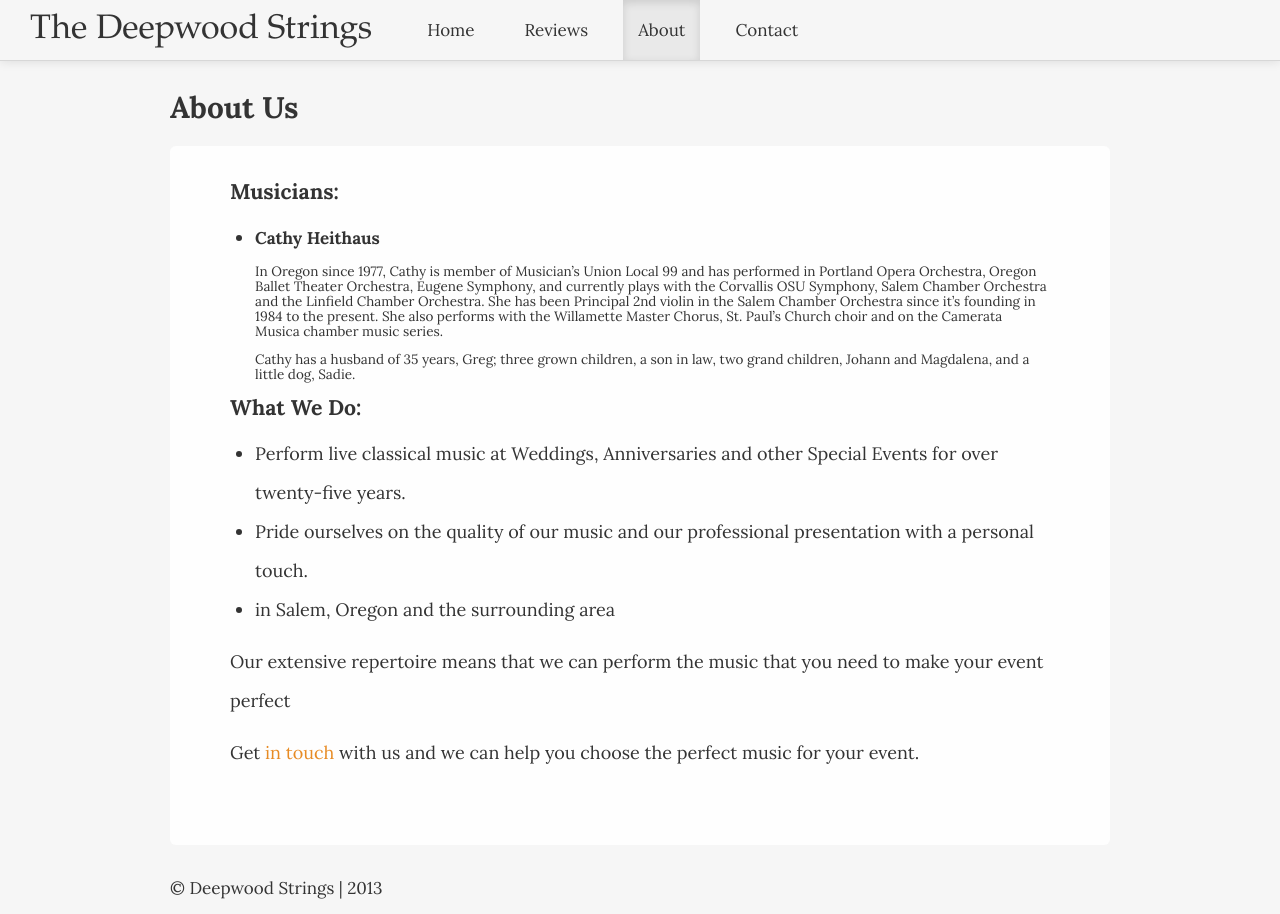
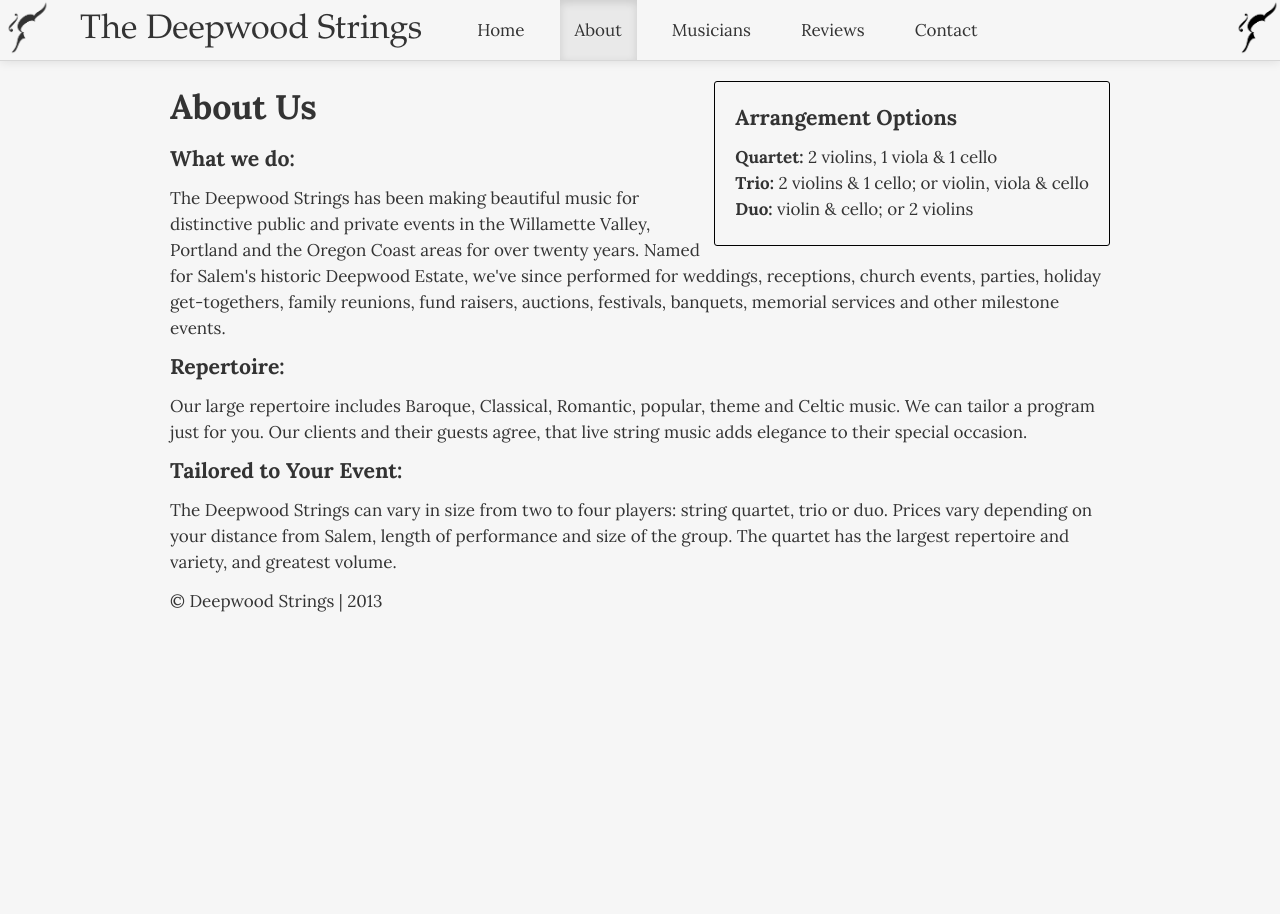
Before and after one commit to bheithaus/deepwood_strings, a Jekyll site: the page built from about/index.html, in a window 1280 px wide. Built offline with Jekyll 4.4.1, drawn with Linux system fonts in a browser that asks for light colours.

Commit message:
rework site

```diff
--- a/_config.yml
+++ b/_config.yml
@@ -1,3 +1,3 @@
-name: Your New Jekyll Site
+name: Deepwood Strings
 pygments: true
-url: http://bheithaus.github.io/deepwood_strings
+url: http://www.deepwoodstrings.com
--- a/_layouts/default.html
+++ b/_layouts/default.html
@@ -18,17 +18,26 @@
 	    <div class="container">
 			<nav class="navbar navbar-fixed-top">
 				<div class="navbar-inner">
+					<a id="logo" class="pull-left">
+						<img src="{{site.url}}/images/logo.gif" width="50px">
+					</a>
 					<a class="brand">The Deepwood Strings</a>
+					<a id="logo" class="pull-right">
+						<img src="{{site.url}}/images/logo.gif" width="50px">
+					</a>
 					<ul class="nav">
 					  <li class="divider-vertical"></li>
 
 					  <li class="active" id="homeLink"><a href="/">Home</a></li>
 					  <li class="divider-vertical"></li>
 
-					  <li id="portfolioLink"><a href="/reviews">Reviews</a></li>
+					  <li id="aboutLink"><a href="/about">About</a></li>
 					  <li class="divider-vertical"></li>
 
-					  <li id="aboutLink"><a href="/about">About</a></li>
+					  <li id="musiciansLink"><a href="/musicians">Musicians</a></li>
+					  <li class="divider-vertical"></li>
+
+					  <li id="portfolioLink"><a href="/reviews">Reviews</a></li>
 					  <li class="divider-vertical"></li>
 
 					  <li id="contactLink"><a href="/contact">Contact</a></li>
--- a/about/index.html
+++ b/about/index.html
@@ -4,23 +4,27 @@ title: About
 ---
 
 <div>
-	<h3>About Us</h3>
-	<div class="hero-unit">
-		<h4>Musicians:</h4>
-		<div class="musicians">
-			<ul>
-				<li><h5>Cathy Heithaus</h5>
-					<p>In Oregon since 1977, Cathy is member of Musician’s Union Local 99 and has performed in Portland Opera Orchestra, Oregon Ballet Theater Orchestra, Eugene Symphony, and currently plays with the Corvallis OSU Symphony, Salem Chamber Orchestra and the Linfield Chamber Orchestra.  She has been Principal 2nd violin in the Salem Chamber Orchestra since it’s founding in 1984 to the present. She also performs with the Willamette Master Chorus, St. Paul’s Church choir and on the Camerata Musica chamber music series.</p><p>Cathy has a husband of 35 years, Greg; three grown children, a son in law, two grand children, Johann and Magdalena, and a little dog, Sadie.</p></a>
-				</li>
-			</ul>
-		</div>
-		<h4>What We Do:</h4>
-		<ul>
-			<li>Perform live classical music at Weddings, Anniversaries and other Special Events for over twenty-five years.</li>
-			<li>Pride ourselves on the quality of our music and our professional presentation with a personal touch.</li>
-			<li>in Salem, Oregon and the surrounding area</li>
+	<div class="pull-right arrangements">
+		<h4>Arrangement Options</h4>
+		<ul class="unstyled">
+			<li><strong>Quartet: </strong>2 violins, 1 viola & 1 cello</li>
+			<li><strong>Trio: </strong>2 violins & 1 cello; or violin, viola & cello</li>
+			<li><strong>Duo: </strong>violin & cello; or 2 violins</li>
 		</ul>
-		<p>Our extensive repertoire means that we can perform the music that you need to make your event perfect</p>
-		<p>Get <a href="/contact">in touch</a> with us and we can help you choose the perfect music for your event.</p>
+	</div>
+	<h1>About Us</h1>
+	<div class="">
+		<h4>What we do:</h4>
+		<p>
+			The Deepwood Strings has been making beautiful music for distinctive public and private events in the Willamette Valley, Portland and the Oregon Coast areas for over twenty years. Named for Salem's historic Deepwood Estate, we've since performed for weddings, receptions, church events, parties, holiday get-togethers, family reunions, fund raisers, auctions, festivals, banquets, memorial services and other milestone events.
+		</p>
+		<h4>Repertoire:</h4>
+		<p>
+			Our large repertoire includes Baroque, Classical, Romantic, popular, theme and Celtic music.  We can tailor a program just for you.  Our clients and their guests agree, that live string music adds elegance to their special occasion.
+		</p>
+		<h4>Tailored to Your Event:</h4>
+		<p>
+			The Deepwood Strings can vary in size from two to four players:  string quartet, trio or duo. Prices vary depending on your distance from Salem, length of performance and size of the group.  The quartet has the largest repertoire and variety, and greatest volume.
+		</p>
 	</div>
 </div>
--- a/contact/index.html
+++ b/contact/index.html
@@ -4,7 +4,7 @@ title: Contact
 ---
 
 <h3>Contact Us</h3>
-<div class="hero-unit">
+<div>
 	<div class="span8 well">
 		<h4>Cathy Heithaus</h4>
 
--- a/css/main.css
+++ b/css/main.css
@@ -11,6 +11,14 @@ h1 {
 	width: 300px;
 	padding: 20px;
 	border: 1px solid grey;
+	border-radius: 3px;
+	moz-border-radius: 3px;
+}
+
+.arrangements {
+	padding: 10px 20px 10px 20px;
+	margin-bottom: 10px;
+	border: 1px black solid;
 	border-radius: 3px;
 	moz-border-radius: 3px;
 }
@@ -38,10 +46,5 @@ h1 {
 	clear: both;
 }
 
-.musicians p {
-	font-size: 75%;
-	line-height: 15px;
-}
-
 .footer {
 }
--- a/reviews/index.html
+++ b/reviews/index.html
@@ -5,7 +5,7 @@ title: Portfolio
 
 <div>
 	<h3>Reviews</h3>
-	<div class="hero-unit">
+	<div>
 		<blockquote>
 		  <p>We had the pleasure of working with Jenny and Cathy of Deepwood Strings in November 2012 for our wedding day. While their musical talent added the ambiance and intimacy we desired for our wedding day, one of our favorite parts of the planning process was meeting for them both for a pre-wedding planning session. We were welcomed into Cathy's home and had the pleasure of listening to Cathy and Jenny play their strings and choosing our wedding processional and ceremony music during the in-home concert. What a gift to have that personal experience and feel a connectedness to those involved in our wedding day. From initial communication to the actual wedding day, Jenny and Cathy were the perfect fit for us. We highly recommend their talent, expertise and heart for any event.</p>
 		  <small>Kelsey and Patrick Oran</small>
```
Also changed, not shown: musicians/index.html (added, +15 -0 lines), images/logo.gif (added).
